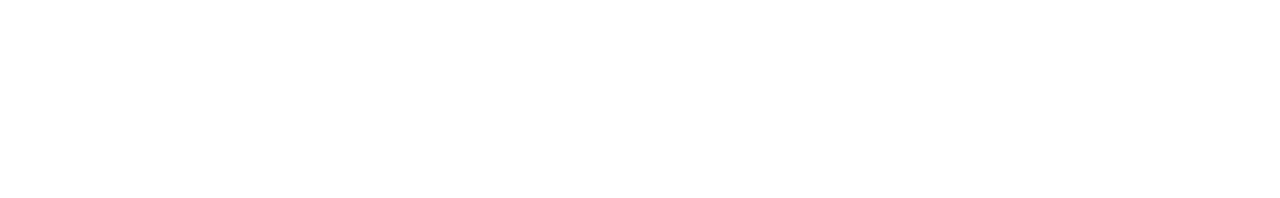
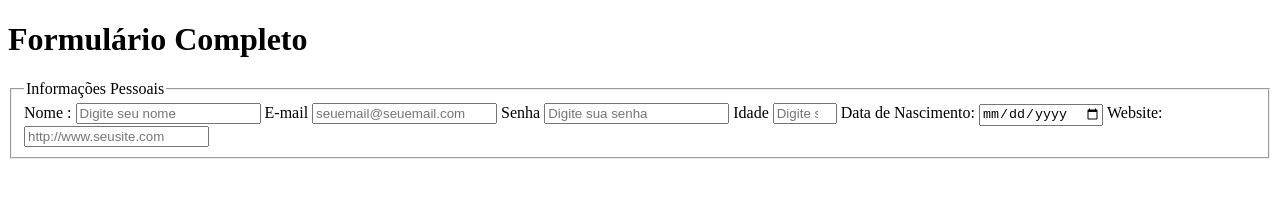
Before and after one commit to gihcaron/sitesimples_01, a plain HTML site: page index.html in a window 1280 px wide. Drawn offline with Linux system fonts and the light colour scheme.

Commit message:
Fieldset creat

```diff
--- a/index.html
+++ b/index.html
@@ -5,10 +5,39 @@
     <meta charset="UTF-8">
     <meta name="viewport" content="width=device-width, initial-scale=1.0">
 
-    <title>Meu Site Simples</title>
+    <title>Formulário Completo</title>
+    <link rel="stylesheet" href="./css/style.css">
 
 </head>
 <body>
 
+    <h1>Formulário Completo</h1>
+
+        <form>
+            <fieldset>
+                <legend> Informações Pessoais </legend>
+                    <label for="nome">Nome :</label>
+                        <input type="text" id="nome" name="nome" placeholder="Digite seu nome" required maxlength="100">
+
+                    <label for="email">E-mail</label>
+                    <input type="email" id="email" name="email" placeholder="seuemail@seuemail.com" required>
+
+                    <label for="senha">Senha</label>
+                    <input type="password" id="email" name="senha" placeholder="Digite sua senha" maxlength="10" minlength="6">
+
+                    <label for="idade">Idade</label>
+                    <input type="number" id="idade" name="idade"
+                    placeholder="Digite sua idade" min="18" max="120" required>
+
+                    <label for="data-de-nascimento">Data de Nascimento:</label>
+                    <input type="date" id="data-de-nasciento"  name="data-de-nasciento"
+                    required>
+
+                    <label for="website">Website:</label><input type="url" id="website" name="website" placeholder="http://www.seusite.com"
+                    required>
+
+            </fieldset>
+        </form>
+
 </body>
 </html>
```
